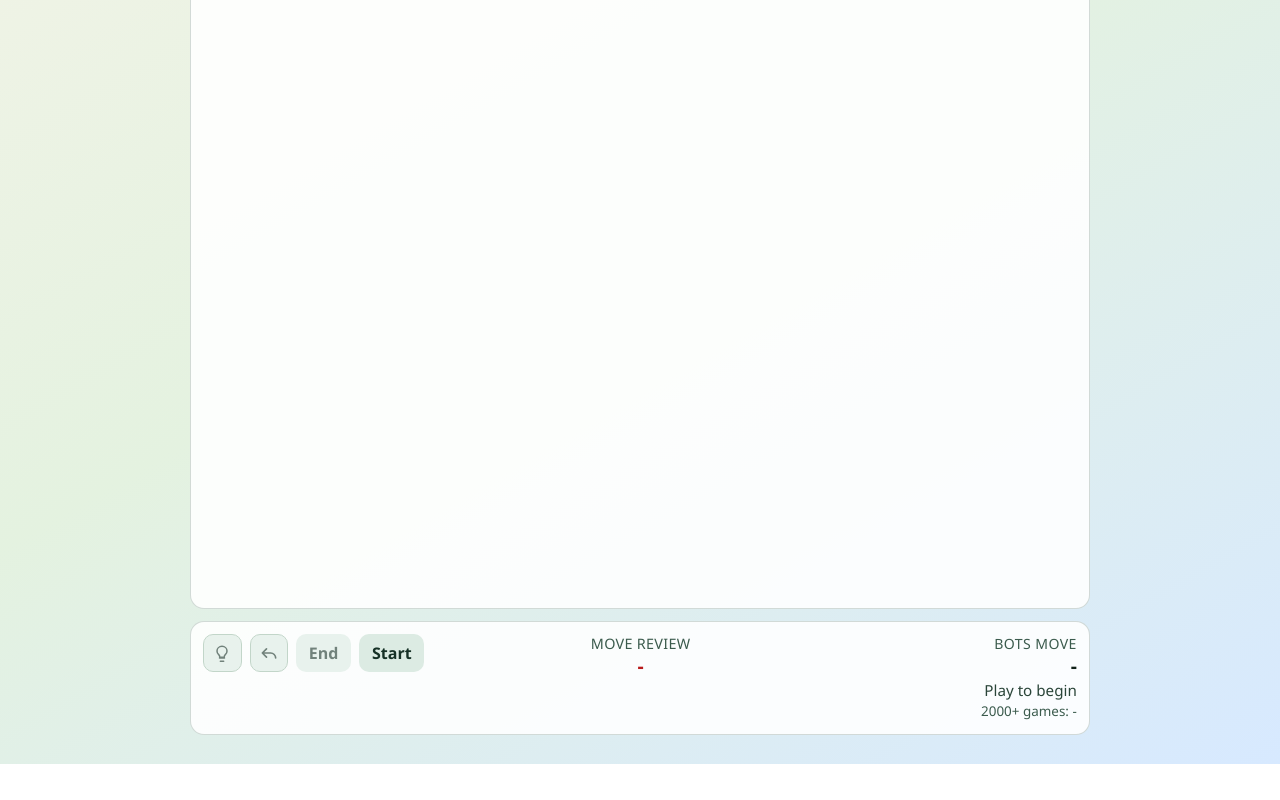
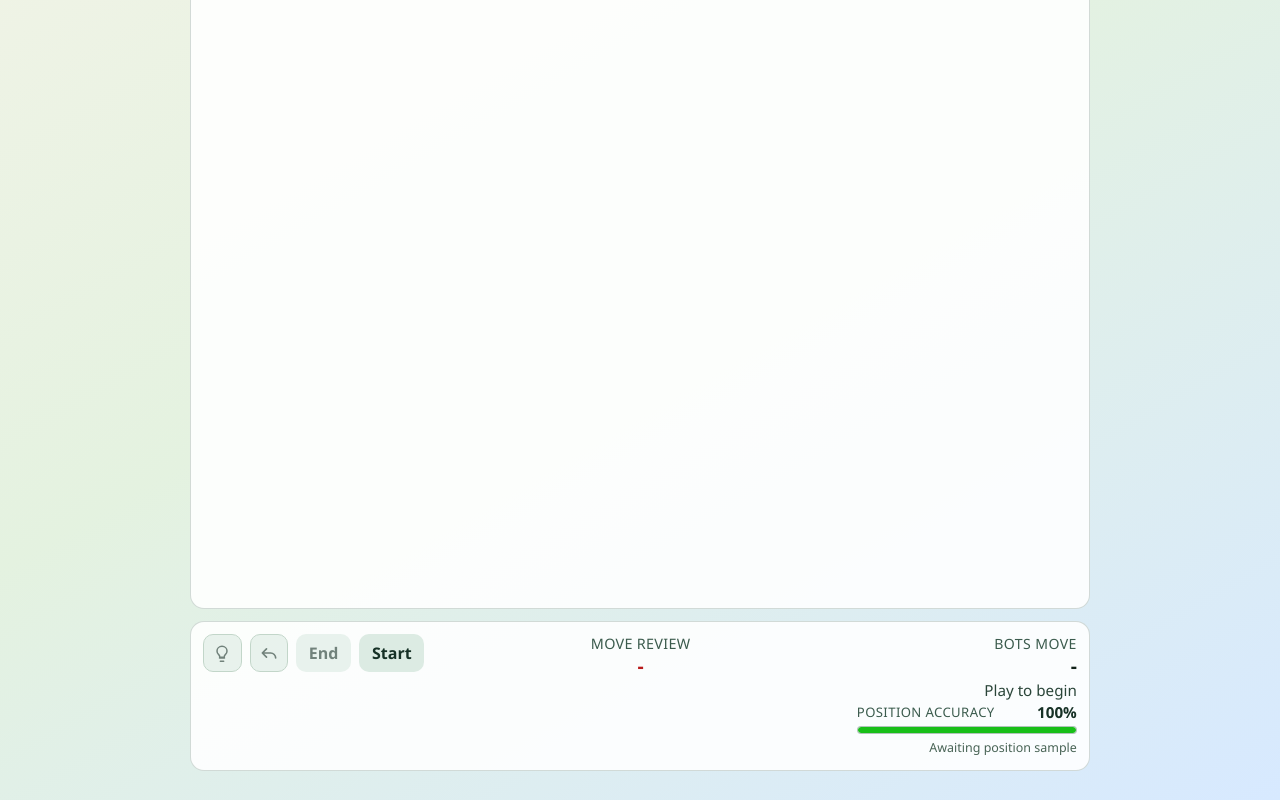
Before and after one commit to hudsonevers-alt/ChessOpenings, a React (Vite) app: page / in a window 1280 px wide. Shown: the part 485-1285 px from the top of the page. Before the commit the page ends 1249 px from the top, so only its background shows below. Built offline with nearby package versions, Linux system fonts and the light colour scheme.

Commit message:
Replace games count with position accuracy meter

```diff
--- a/src/App.tsx
+++ b/src/App.tsx
@@ -337,22 +337,65 @@ function getExplorerTotalGames(explorer: ExplorerResponse): number {
   return explorer.moves.reduce((sum, move) => sum + move.white + move.draws + move.black, 0);
 }
 
-function accuracyFromGames(totalGames: number): number {
-  if (totalGames <= 10) {
-    return 0;
+function interpolateLogScale(
+  value: number,
+  lowGames: number,
+  highGames: number,
+  lowPercent: number,
+  highPercent: number,
+): number {
+  const clampedValue = Math.min(highGames, Math.max(lowGames, value));
+  const lowLog = Math.log10(lowGames);
+  const highLog = Math.log10(highGames);
+  const valueLog = Math.log10(clampedValue);
+
+  if (highLog === lowLog) {
+    return highPercent;
   }
 
+  const ratio = (valueLog - lowLog) / (highLog - lowLog);
+  return lowPercent + ratio * (highPercent - lowPercent);
+}
+
+function accuracyFromGames(totalGames: number): number {
   if (totalGames >= 10000) {
     return 100;
   }
 
-  // Calibrated so 1000 games maps to ~80%.
-  const exponent = Math.log(5) / 990;
-  const denominator = 1 - Math.exp(-exponent * (10000 - 10));
-  const numerator = 1 - Math.exp(-exponent * (totalGames - 10));
-  const normalized = denominator > 0 ? numerator / denominator : 0;
+  if (totalGames >= 1000) {
+    return interpolateLogScale(totalGames, 1000, 10000, 50, 100);
+  }
 
-  return Math.min(100, Math.max(0, normalized * 100));
+  if (totalGames >= 100) {
+    return interpolateLogScale(totalGames, 100, 1000, 25, 50);
+  }
+
+  if (totalGames >= 11) {
+    // Keep 11 games below 1% and scale smoothly up to 25% at 100 games.
+    return interpolateLogScale(totalGames, 11, 100, 0.99, 25);
+  }
+
+  if (totalGames <= 10) {
+    return 1;
+  }
+
+  return 100;
+}
+
+function formatPositionAccuracyLabel(totalGames: number | null, accuracyPercent: number): string {
+  if (totalGames === null) {
+    return "100%";
+  }
+
+  if (totalGames <= 10) {
+    return ">1%";
+  }
+
+  if (accuracyPercent < 1) {
+    return "<1%";
+  }
+
+  return `${formatPercentValue(accuracyPercent)}%`;
 }
 
 function getLastBotMoveSan(currentGame: Chess, botColor: PlayerColor): string {
@@ -1049,6 +1092,24 @@ function App() {
         ? "grade-alternative"
         : "grade-miss";
   const topFiveMoves = lastMoveReview?.rankedMoves.slice(0, 5) ?? [];
+  const positionAccuracyPercent =
+    positionGames2000Plus === null ? 100 : accuracyFromGames(positionGames2000Plus);
+  const positionAccuracyLabel = formatPositionAccuracyLabel(
+    positionGames2000Plus,
+    positionAccuracyPercent,
+  );
+  const positionAccuracyBarPercent = Math.min(100, Math.max(1, positionAccuracyPercent));
+  const positionAccuracyHue = (positionAccuracyBarPercent / 100) * 120;
+  const positionAccuracyBarStyle: CSSProperties = {
+    width: `${positionAccuracyBarPercent}%`,
+    backgroundColor: `hsl(${positionAccuracyHue} 78% 42%)`,
+  };
+  const positionAccuracyGamesLabel =
+    positionGamesLoading && positionGames2000Plus === null
+      ? "Loading sample..."
+      : positionGames2000Plus !== null
+        ? `${positionGames2000Plus.toLocaleString()} games`
+        : "Awaiting position sample";
 
   return (
     <main
@@ -1304,14 +1365,16 @@ function App() {
                 ? `Plays ${(lastBotMoveRate * 100).toFixed(1)}% at your elo`
                 : status || "Play to begin"}
             </span>
-            <span className="position-games-count">
-              2000+ games:{" "}
-              {positionGamesLoading
-                ? "..."
-                : positionGames2000Plus !== null
-                  ? positionGames2000Plus.toLocaleString()
-                  : "-"}
-            </span>
+            <div className="position-accuracy">
+              <div className="position-accuracy-header">
+                <span className="position-accuracy-title">Position accuracy</span>
+                <strong className="position-accuracy-value">{positionAccuracyLabel}</strong>
+              </div>
+              <div className="position-accuracy-bar" aria-hidden="true">
+                <div className="position-accuracy-fill" style={positionAccuracyBarStyle} />
+              </div>
+              <span className="position-accuracy-sample">{positionAccuracyGamesLabel}</span>
+            </div>
           </div>
         </div>
       </section>
--- a/src/style.css
+++ b/src/style.css
@@ -457,10 +457,51 @@ body {
   font-size: 1.2rem;
 }
 
-.position-games-count {
-  font-size: 0.84rem;
+.position-accuracy {
+  align-self: end;
+  display: grid;
+  gap: 0.26rem;
+  min-width: min(240px, 100%);
+}
+
+.position-accuracy-header {
+  display: flex;
+  align-items: center;
+  justify-content: space-between;
+  gap: 0.6rem;
+}
+
+.position-accuracy-title {
+  font-size: 0.82rem;
+  text-transform: uppercase;
+  letter-spacing: 0.03em;
   color: #3b5b4d;
-  align-self: end;
+}
+
+.position-accuracy-value {
+  font-size: 0.95rem;
+  color: #173126;
+}
+
+.position-accuracy-bar {
+  height: 0.52rem;
+  width: 100%;
+  border-radius: 999px;
+  border: 1px solid rgba(24, 58, 44, 0.2);
+  background: #d8e7de;
+  overflow: hidden;
+}
+
+.position-accuracy-fill {
+  height: 100%;
+  min-width: 0;
+  border-radius: inherit;
+  transition: width 240ms ease, background-color 240ms ease;
+}
+
+.position-accuracy-sample {
+  font-size: 0.78rem;
+  color: #486355;
 }
 
 @media (max-width: 880px) {
```
